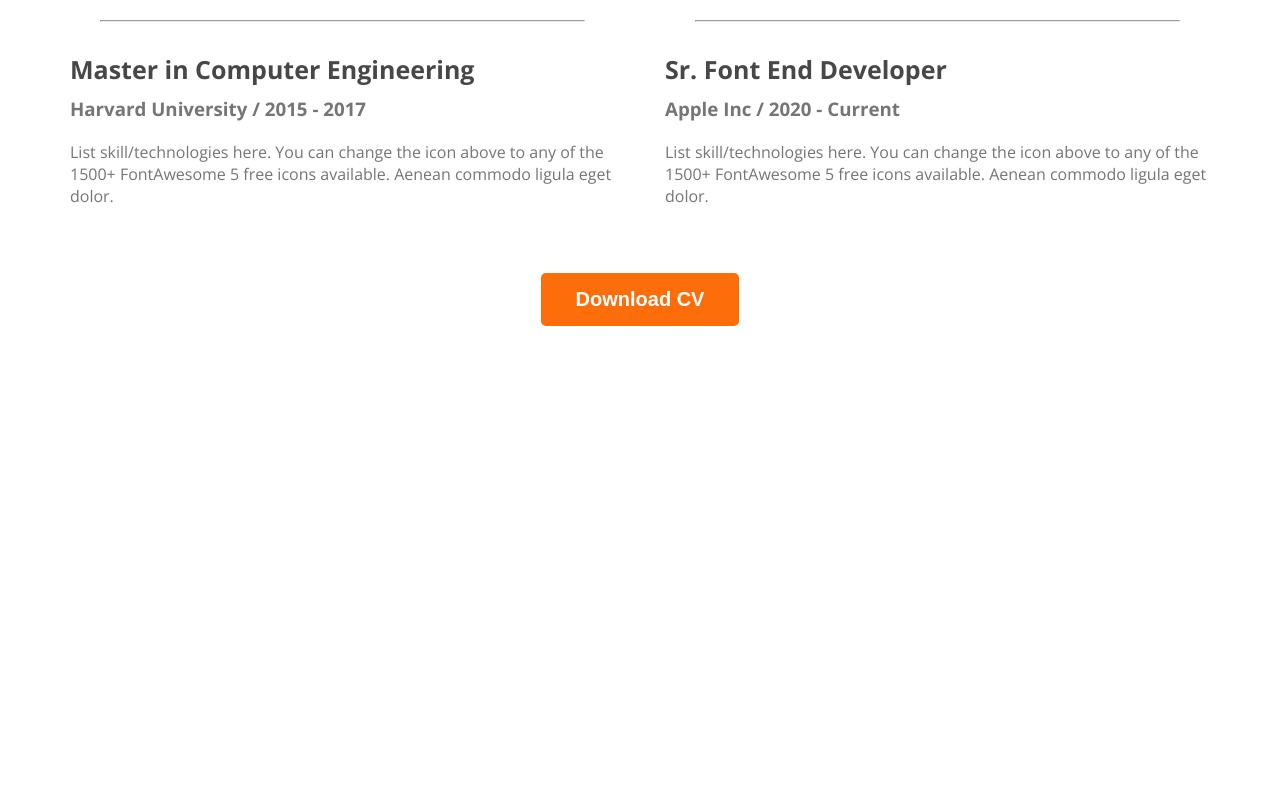
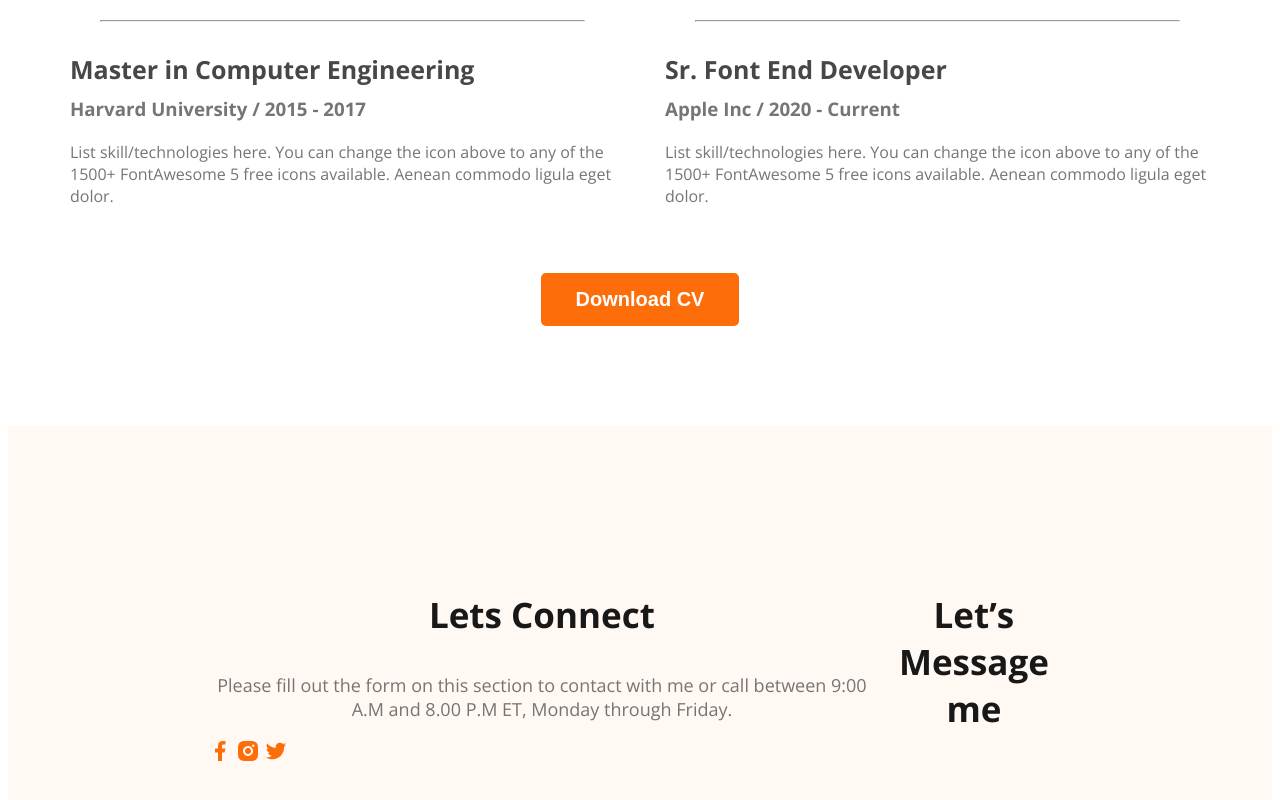
Before and after one commit to sumonkazi17636/web-developer-portfolio, a plain HTML site: page index.html in a window 1280 px wide. Shown: the part 2868-3668 px from the top of the page. Before the commit the page ends 3202 px from the top, so only its background shows below. Drawn offline with nearby package versions, Linux system fonts and the light colour scheme.

Commit message:
basic footer

```diff
--- a/index.html
+++ b/index.html
@@ -153,7 +153,18 @@
     </main>
 
     <footer>
-
+        <div class="footer-column">
+            <h3 class="section-title">Lets Connect</h3>
+            <p class="section-description">Please fill out the form on this section to contact with me or call between 9:00 A.M and 8.00 P.M ET, Monday through Friday.</p>
+            <div class="social-links">
+            <a href=""><img src="images/icons/facebook.png" alt=""></a>
+            <a href=""><img src="images/icons/insta.png" alt=""></a>
+            <a href=""><img src="images/icons/twitter.png" alt=""></a>
+            </div>
+        </div>
+        <div class="footer-column">
+            <h3 class="section-title">Let’s Message me</h3>
+        </div>
     </footer>
 </body>
 </html>
--- a/styles/portfolio.css
+++ b/styles/portfolio.css
@@ -187,3 +187,12 @@ main section{
     text-align: center;
     margin-top: 50px;
 }
+
+/* footer section styles */
+
+footer{
+    display: flex;
+    margin-top: 100px;
+    padding: 130px 200px;
+    background: #FFF8F3;
+}
```
